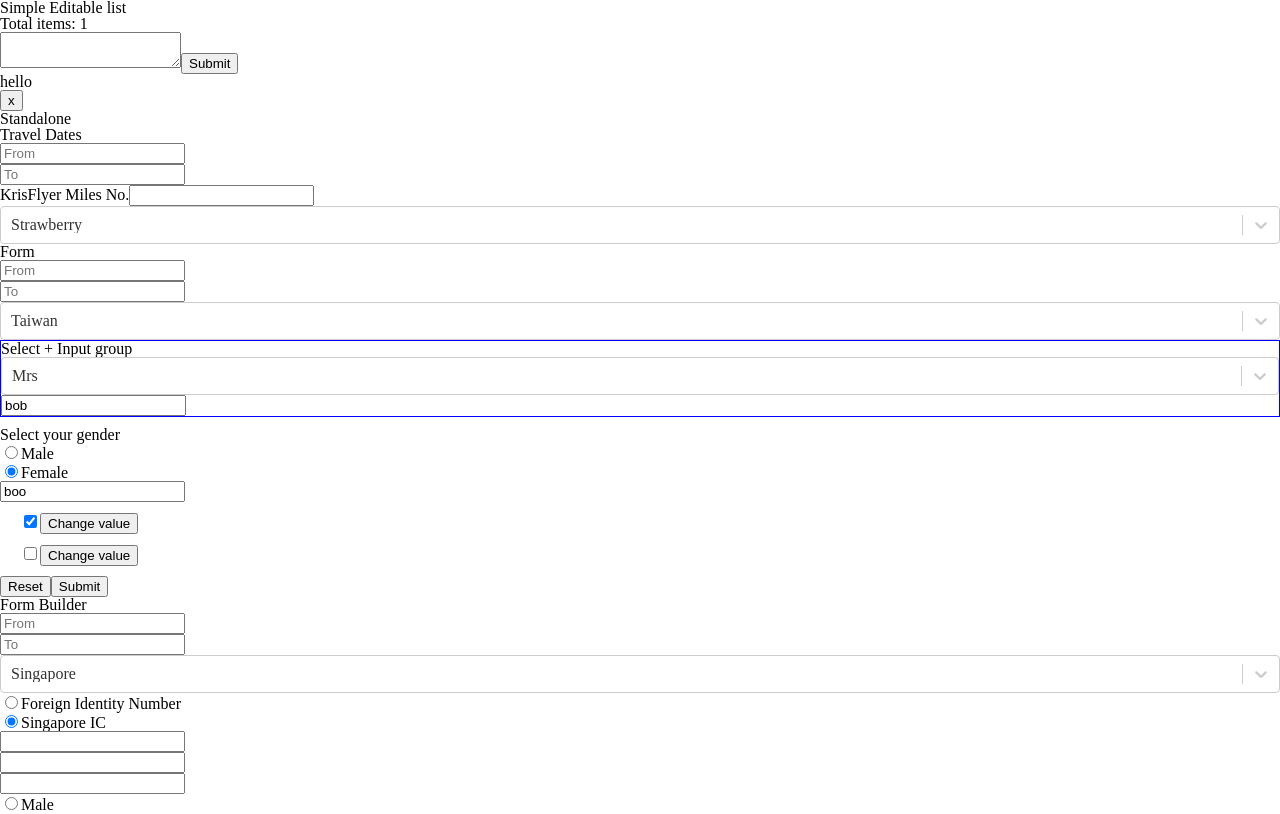
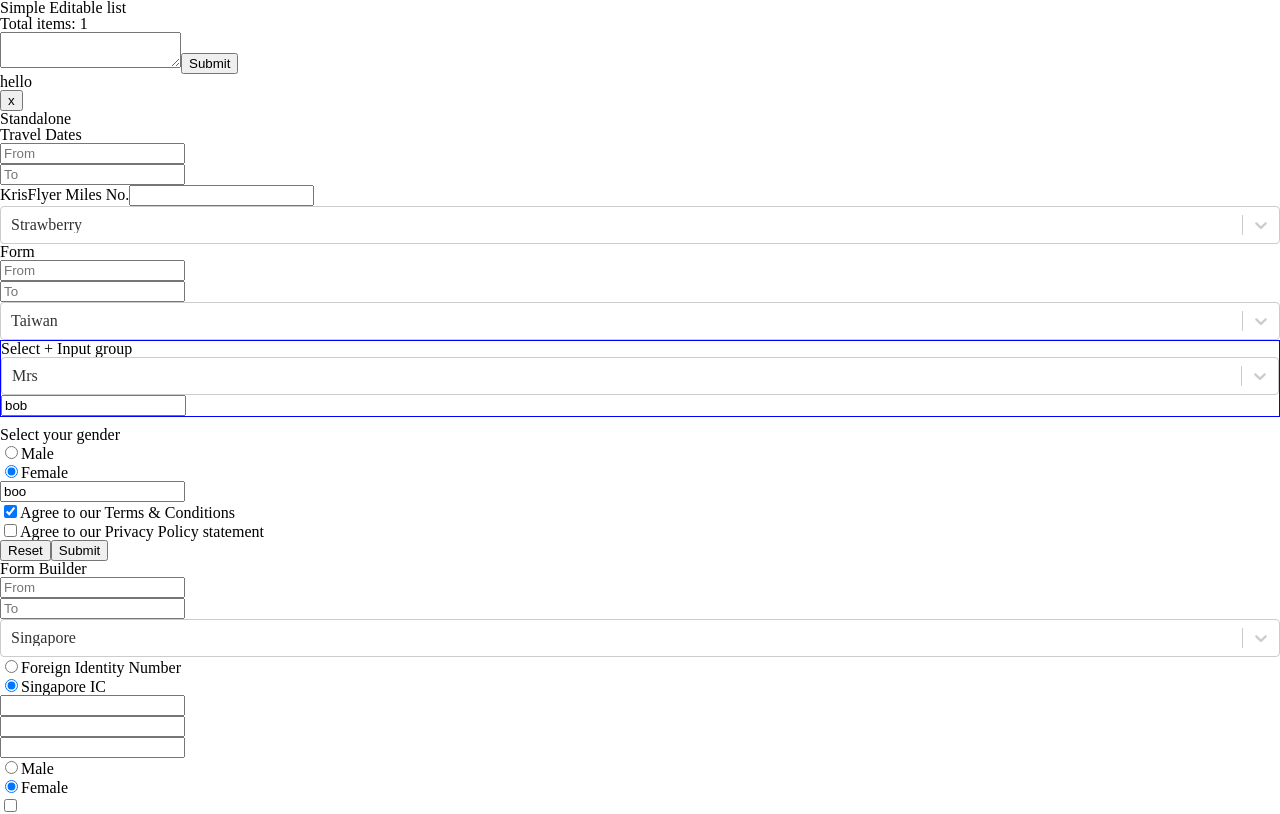
Before and after one commit to geekyme/demo-react-hooks, a Next.js app: page / in a window 1280 px wide. Shown: the top 814 px of the page. Built offline with nearby package versions, Linux system fonts and the light colour scheme.

Commit message:
Style checkbox button

```diff
--- a/components/FormCheckbox/index.jsx
+++ b/components/FormCheckbox/index.jsx
@@ -3,7 +3,7 @@ import FormUI from "components/FormUI";
 import { forwardRef, useImperativeHandle } from "react";
 
 function FormCheckbox(props, ref) {
-  const { name, initialState = false, store, ...other } = props;
+  const { name, label, initialState = false, store, ...other } = props;
   const { setValue, value } = useFormState({
     name,
     initialState,
@@ -14,11 +14,6 @@ function FormCheckbox(props, ref) {
     setValue(e.target.checked);
   }
 
-  function _setValue(e) {
-    e.preventDefault();
-    setValue(!value);
-  }
-
   useImperativeHandle(ref, () => ({
     setValue: value => {
       setValue(value);
@@ -26,9 +21,17 @@ function FormCheckbox(props, ref) {
   }));
 
   return (
-    <FormUI style={{ margin: "10px 20px" }} name={name}>
-      <input onChange={onChange} type="checkbox" checked={value} {...other} />
-      <button onClick={_setValue}>Change value</button>
+    <FormUI name={name}>
+      <div className="check">
+        <input
+          id={name}
+          onChange={onChange}
+          type="checkbox"
+          checked={value}
+          {...other}
+        />
+        <label htmlFor={name}>{label}</label>
+      </div>
     </FormUI>
   );
 }
--- a/components/FormUI/FormUI.scss
+++ b/components/FormUI/FormUI.scss
@@ -19,7 +19,8 @@
   }
 
   :global {
-    .radio {
+    .radio,
+    .check {
       background-color: #fff;
       display: block;
       margin: 10px 0;
--- a/pages/index.jsx
+++ b/pages/index.jsx
@@ -94,8 +94,15 @@ export default function AgendaPage() {
             initialState="boo"
             validate="number"
           />
-          <FormCheckbox name="agree_tos" initialState={true} />
-          <FormCheckbox name="agree_privacy" />
+          <FormCheckbox
+            label="Agree to our Terms & Conditions"
+            name="agree_tos"
+            initialState={true}
+          />
+          <FormCheckbox
+            label="Agree to our Privacy Policy statement"
+            name="agree_privacy"
+          />
           <button type="reset">Reset</button>
           <button type="submit">Submit</button>
         </Form>
```
